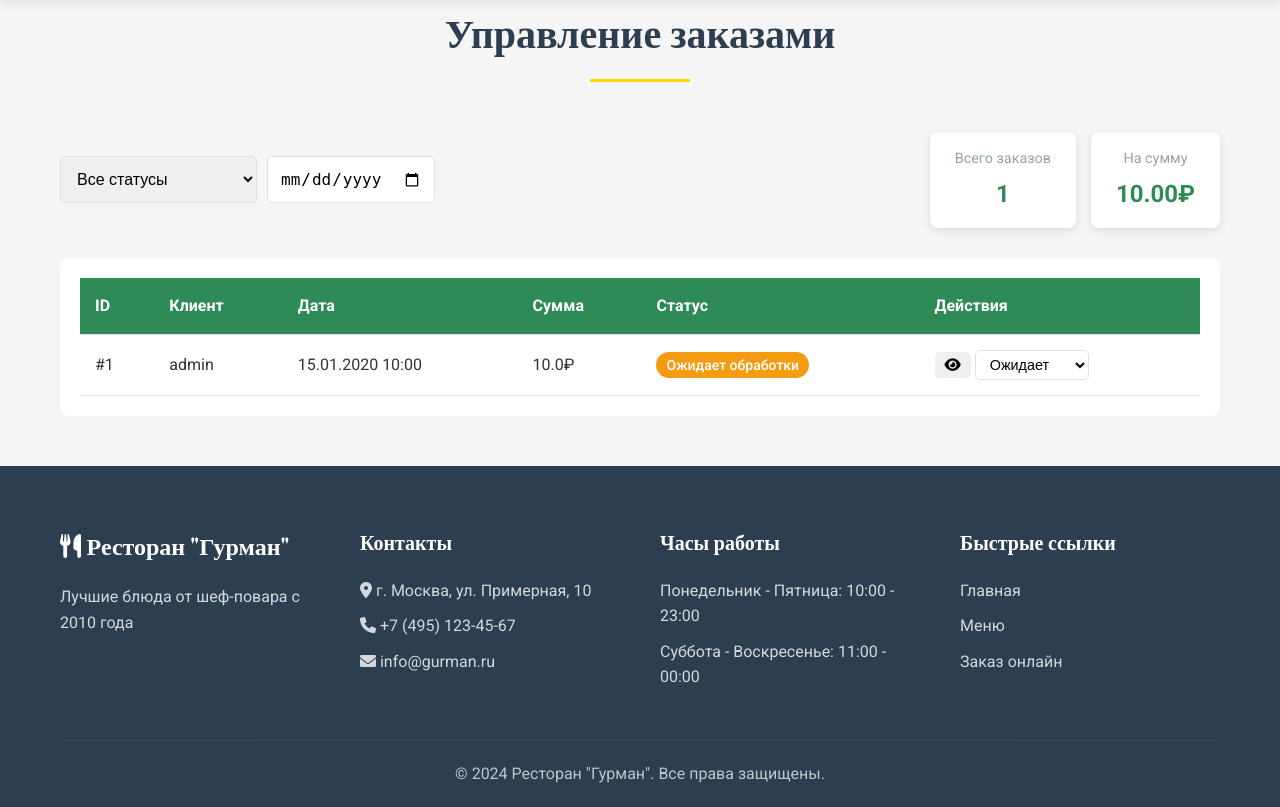
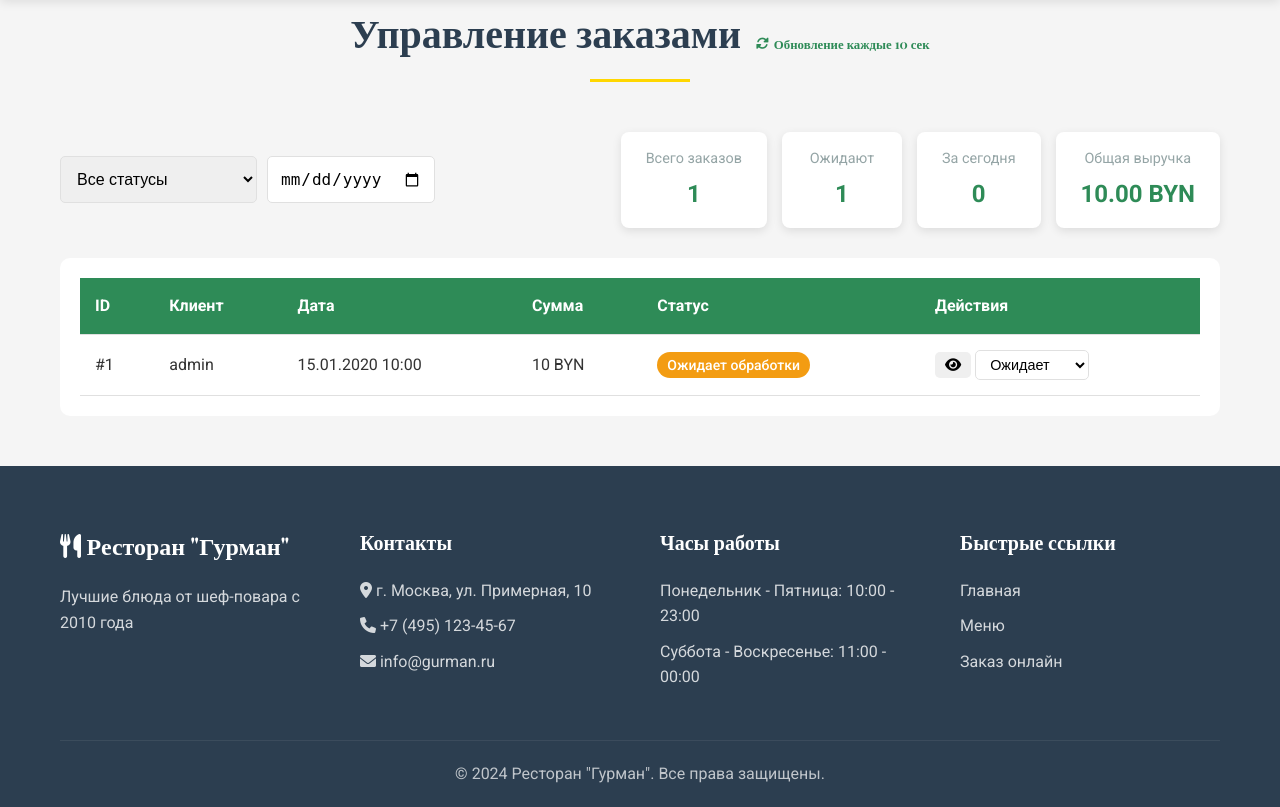
Before and after one commit to vladrob333333-sys/Rest, a Flask app: page /admin/orders in a window 1280 px wide. Shown: the part 80-887 px from the top of the page. Run offline with Flask 3, Linux system fonts and the light colour scheme; a user stored in the database is signed in; data comes from the database, SQL or seed files in the repository; tables that the repository leaves empty hold one stand-in row (values such as "Sample post").

Commit message:
orders.html

```diff
--- a/templates/admin/orders.html
+++ b/templates/admin/orders.html
@@ -23,11 +23,19 @@
         <div class="stats">
             <div class="stat-card">
                 <span class="stat-label">Всего заказов</span>
-                <span class="stat-value">{{ orders|length }}</span>
+                <span class="stat-value" id="stat-total-orders">{{ total_orders }}</span>
             </div>
             <div class="stat-card">
-                <span class="stat-label">На сумму</span>
-                <span class="stat-value">{{ "%.2f"|format(orders|sum(attribute='total_amount')) }}₽</span>
+                <span class="stat-label">Ожидают</span>
+                <span class="stat-value" id="stat-pending-orders">{{ pending_orders }}</span>
+            </div>
+            <div class="stat-card">
+                <span class="stat-label">За сегодня</span>
+                <span class="stat-value" id="stat-today-orders">{{ today_orders }}</span>
+            </div>
+            <div class="stat-card">
+                <span class="stat-label">Общая выручка</span>
+                <span class="stat-value" id="stat-total-revenue">{{ "%.2f"|format(total_revenue) }} BYN</span>
             </div>
         </div>
     </div>
@@ -50,7 +58,7 @@
                     <td>#{{ order.id }}</td>
                     <td>{{ order.user.username }}</td>
                     <td>{{ order.created_at.strftime('%d.%m.%Y %H:%M') }}</td>
-                    <td>{{ order.total_amount }}₽</td>
+                    <td>{{ order.total_amount }} BYN</td>
                     <td>
                         <span class="status status-{{ order.status }}">
                             {{ get_status_text(order.status) }}
@@ -109,6 +117,7 @@
     .stats {
         display: flex;
         gap: 15px;
+        flex-wrap: wrap;
     }
 
     .stat-card {
@@ -119,12 +128,14 @@
         display: flex;
         flex-direction: column;
         align-items: center;
+        min-width: 120px;
     }
 
     .stat-label {
         font-size: 0.9rem;
         color: var(--gray);
         margin-bottom: 5px;
+        text-align: center;
     }
 
     .stat-value {
@@ -233,9 +244,7 @@
         }
     }
 </style>
-{% endblock %}
 
-{% block scripts %}
 <script>
     // Фильтрация таблицы
     document.getElementById('status-filter').addEventListener('change', filterTable);
@@ -283,11 +292,32 @@
                 statusElement.textContent = getStatusText(newStatus);
                 // Обновляем data-атрибут строки
                 document.querySelector(`[data-order-id="${orderId}"]`).closest('tr').setAttribute('data-status', newStatus);
+
+                // Обновляем статистику сразу после изменения статуса
+                await updateStatistics();
             } else {
                 showNotification(data.error || 'Ошибка обновления статуса', 'error');
             }
         } catch (error) {
             showNotification('Ошибка сети', 'error');
+        }
+    }
+
+    // Функция обновления статистики
+    async function updateStatistics() {
+        try {
+            const response = await fetch('/api/admin/stats');
+            const data = await response.json();
+
+            // Обновляем значения статистики на странице
+            document.getElementById('stat-total-orders').textContent = data.total_orders;
+            document.getElementById('stat-pending-orders').textContent = data.pending_orders;
+            document.getElementById('stat-today-orders').textContent = data.today_orders;
+            document.getElementById('stat-total-revenue').textContent = data.total_revenue.toFixed(2) + ' BYN';
+
+            console.log('Статистика обновлена:', data);
+        } catch (error) {
+            console.error('Ошибка обновления статистики:', error);
         }
     }
 
@@ -350,36 +380,128 @@
         return statusMap[status] || status;
     }
 
+    // Глобальная переменная для интервала обновления
+    let refreshInterval;
 
-// Функция обновления статистики
-    function updateStats(stats) {
-        const statCards = document.querySelectorAll('.stat-card');
-        if (statCards.length >= 4) {
-            statCards[0].querySelector('.stat-value').textContent = stats.total_orders;
-            statCards[1].querySelector('.stat-value').textContent = `${stats.total_revenue.toFixed(2)} BYN`;
-            // Если нужно добавить другие показатели
-            // statCards[2].querySelector('.stat-value').textContent = stats.pending_orders;
-            // statCards[3].querySelector('.stat-value').textContent = stats.today_orders;
-        }
+    // Функция для обновления данных
+    function refreshAdminData() {
+        // Получаем текущие значения фильтров
+        const statusFilter = document.getElementById('status-filter').value;
+        const dateFilter = document.getElementById('date-filter').value;
 
-        // Обновляем статистику по статусам в фильтре
-        updateStatusStats(stats.status_stats);
+        // Обновляем список заказов
+        fetch(`/api/admin/orders/update?status=${statusFilter}&date=${dateFilter}`)
+            .then(response => response.json())
+            .then(data => {
+                updateOrdersTable(data);
+            })
+            .catch(error => console.error('Ошибка обновления заказов:', error));
+
+        // Обновляем статистику
+        updateStatistics();
     }
 
-    // Функция обновления статистики по статусам
-    function updateStatusStats(statusStats) {
-        const statusFilter = document.getElementById('status-filter');
-        if (statusFilter) {
-            // Можно добавить отображение количества заказов рядом с каждым статусом
-            const options = statusFilter.querySelectorAll('option');
-            options.forEach(option => {
-                const status = option.value;
-                if (status !== 'all' && statusStats[status] !== undefined) {
-                    option.text = `${getStatusText(status)} (${statusStats[status]})`;
-                }
-            });
+    // Функция обновления таблицы заказов
+    function updateOrdersTable(orders) {
+        const tbody = document.querySelector('.orders-table tbody');
+        if (!tbody) return;
+
+        let html = '';
+        orders.forEach(order => {
+            html += `
+                <tr class="order-row" data-status="${order.status}" data-date="${order.created_at.split(' ')[0].replace(/\./g, '-')}">
+                    <td>#${order.id}</td>
+                    <td>${order.username}</td>
+                    <td>${order.created_at}</td>
+                    <td>${order.total_amount} BYN</td>
+                    <td>
+                        <span class="status status-${order.status}">
+                            ${getStatusText(order.status)}
+                        </span>
+                    </td>
+                    <td>
+                        <button class="btn btn-small" onclick="showOrderDetails(${order.id})">
+                            <i class="fas fa-eye"></i>
+                        </button>
+                        <select class="status-select" data-order-id="${order.id}" onchange="updateOrderStatus(${order.id}, this.value)">
+                            <option value="pending" ${order.status === 'pending' ? 'selected' : ''}>Ожидает</option>
+                            <option value="preparing" ${order.status === 'preparing' ? 'selected' : ''}>Готовится</option>
+                            <option value="ready" ${order.status === 'ready' ? 'selected' : ''}>Готов</option>
+                            <option value="delivered" ${order.status === 'delivered' ? 'selected' : ''}>Доставлен</option>
+                            <option value="cancelled" ${order.status === 'cancelled' ? 'selected' : ''}>Отменить</option>
+                        </select>
+                    </td>
+                </tr>
+            `;
+        });
+
+        tbody.innerHTML = html;
+    }
+
+    // Инициализация обновления
+    function initAutoRefresh() {
+        // Запускаем обновление каждые 10 секунд
+        refreshInterval = setInterval(refreshAdminData, 10000);
+
+        // Первое обновление через 2 секунды после загрузки
+        setTimeout(refreshAdminData, 2000);
+
+        // Добавляем индикатор обновления
+        addRefreshIndicator();
+    }
+
+    // Добавление индикатора обновления в заголовок
+    function addRefreshIndicator() {
+        const title = document.querySelector('.section-title');
+        if (title) {
+            const indicator = document.createElement('span');
+            indicator.id = 'refresh-indicator';
+            indicator.style.cssText = `
+                font-size: 0.8rem;
+                margin-left: 15px;
+                color: var(--primary-color);
+                display: inline-flex;
+                align-items: center;
+                gap: 5px;
+            `;
+            indicator.innerHTML = '<i class="fas fa-sync-alt"></i> Обновление каждые 10 сек';
+            title.appendChild(indicator);
+
+            // Анимация вращения иконки
+            setInterval(() => {
+                const icon = indicator.querySelector('i');
+                icon.style.transition = 'transform 0.5s';
+                icon.style.transform = 'rotate(360deg)';
+                setTimeout(() => {
+                    icon.style.transform = 'rotate(0deg)';
+                }, 500);
+            }, 10000);
         }
     }
 
+    // Остановка обновления
+    function stopAutoRefresh() {
+        if (refreshInterval) {
+            clearInterval(refreshInterval);
+            refreshInterval = null;
+        }
+    }
+
+    // Запускаем при загрузке страницы
+    document.addEventListener('DOMContentLoaded', function() {
+        initAutoRefresh();
+
+        // Останавливаем обновление при уходе со страницы
+        window.addEventListener('beforeunload', stopAutoRefresh);
+
+        // Также останавливаем при скрытии вкладки
+        document.addEventListener('visibilitychange', function() {
+            if (document.hidden) {
+                stopAutoRefresh();
+            } else {
+                initAutoRefresh();
+            }
+        });
+    });
 </script>
 {% endblock %}
```
